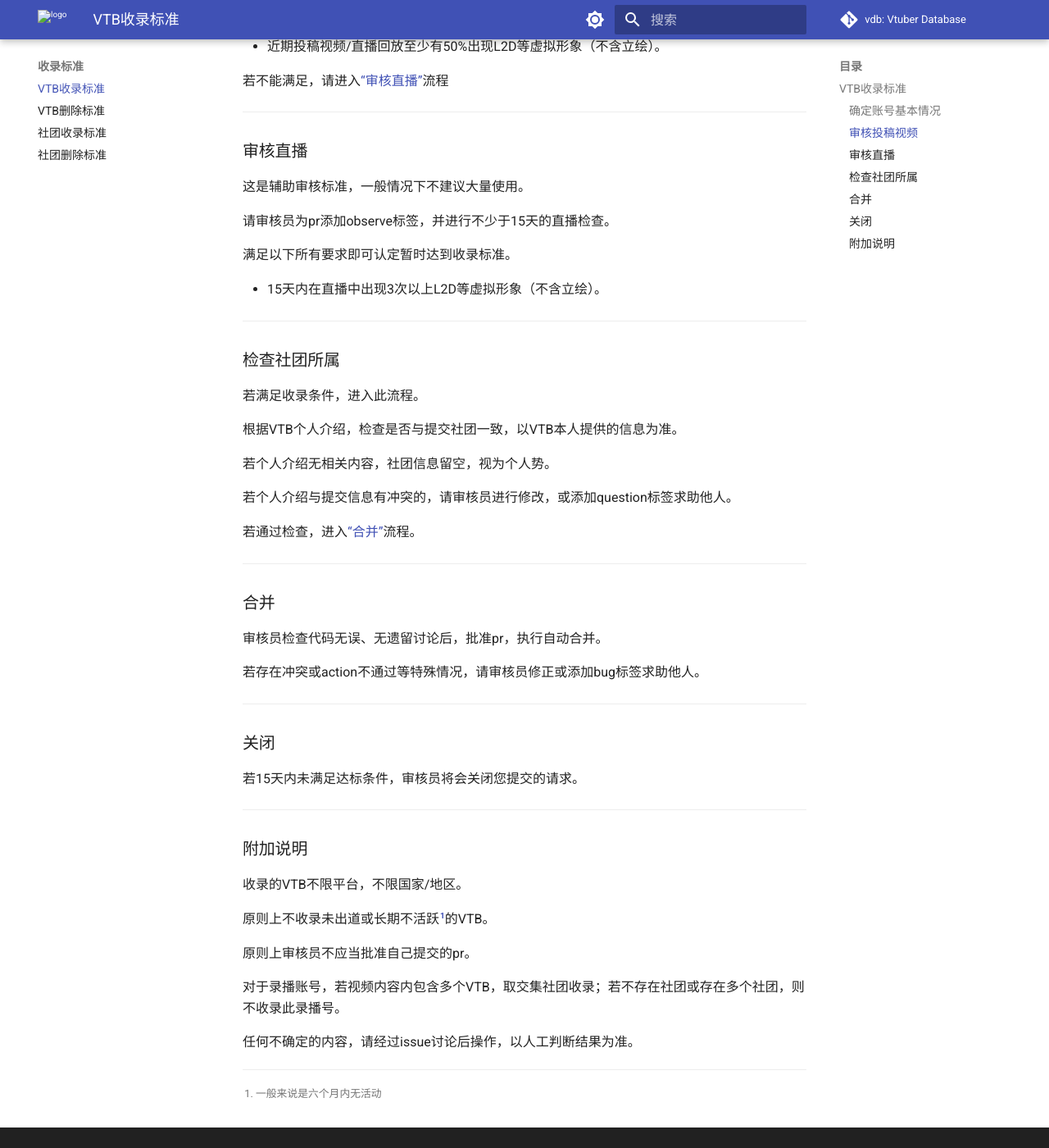
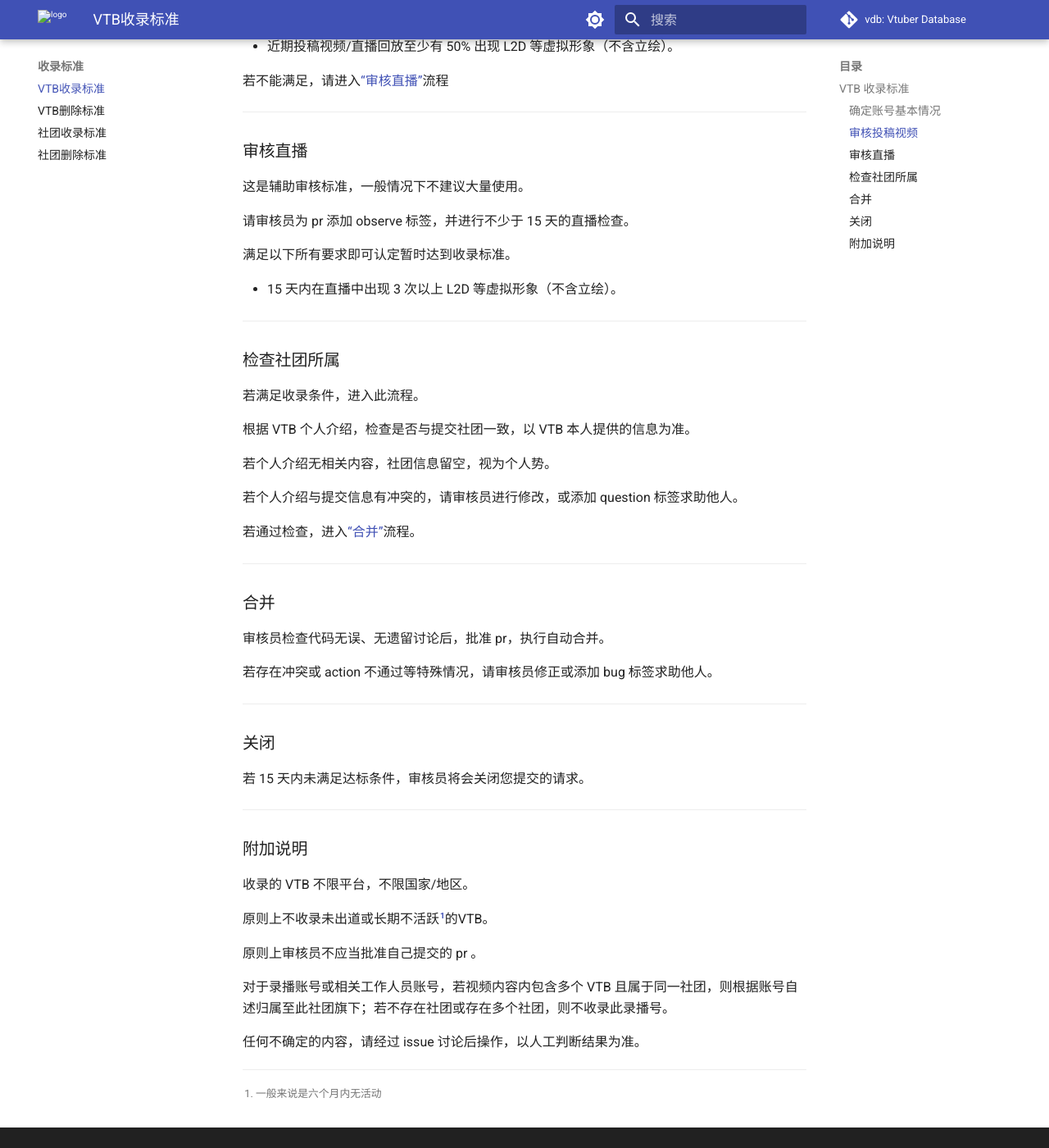
Before and after one commit to Radekyspec/docs.vtbs.top, an MkDocs documentation site: the page built from docs/basic/add-personal.md, in a window 1280 px wide and 1400 px high, scrolled down 765 px. Shown: the whole window at 82% size. Built offline with MkDocs 1.6.1 and Material for MkDocs 9.7.7, drawn with Linux system fonts in a browser that asks for light colours; comment, search, counter and statistics services are not loaded; some of the changed text lies outside the part shown.

Commit message:
Update add-personal.md

```diff
--- a/docs/basic/add-personal.md
+++ b/docs/basic/add-personal.md
@@ -18,7 +18,7 @@
 这是主要的审核标准，满足以下所有要求即可认定达到收录标准。
 
 - 近一个月在任何平台有活跃动态。
-- 近期投稿视频/直播回放至少有50%出现L2D等虚拟形象（不含立绘）。
+- 近期投稿视频/直播回放至少有 50% 出现 L2D 等虚拟形象（不含立绘）。
 
 若不能满足，请进入[“审核直播”](#_3)流程
 
@@ -28,11 +28,11 @@
 
 这是辅助审核标准，一般情况下不建议大量使用。
 
-请审核员为pr添加observe标签，并进行不少于15天的直播检查。
+请审核员为 pr 添加 observe 标签，并进行不少于 15 天的直播检查。
 
 满足以下所有要求即可认定暂时达到收录标准。
 
-- 15天内在直播中出现3次以上L2D等虚拟形象（不含立绘）。
+- 15 天内在直播中出现 3 次以上 L2D 等虚拟形象（不含立绘）。
 
 ---
 
@@ -40,11 +40,11 @@
 
 若满足收录条件，进入此流程。
 
-根据VTB个人介绍，检查是否与提交社团一致，以VTB本人提供的信息为准。
+根据 VTB 个人介绍，检查是否与提交社团一致，以 VTB 本人提供的信息为准。
 
 若个人介绍无相关内容，社团信息留空，视为个人势。
 
-若个人介绍与提交信息有冲突的，请审核员进行修改，或添加question标签求助他人。
+若个人介绍与提交信息有冲突的，请审核员进行修改，或添加 question 标签求助他人。
 
 若通过检查，进入[“合并”](#_5)流程。
 
@@ -52,27 +52,27 @@
 
 ### 合并
 
-审核员检查代码无误、无遗留讨论后，批准pr，执行自动合并。
+审核员检查代码无误、无遗留讨论后，批准 pr，执行自动合并。
 
-若存在冲突或action不通过等特殊情况，请审核员修正或添加bug标签求助他人。
+若存在冲突或 action 不通过等特殊情况，请审核员修正或添加 bug 标签求助他人。
 
 ---
 
 ### 关闭
 
-若15天内未满足达标条件，审核员将会关闭您提交的请求。
+若 15 天内未满足达标条件，审核员将会关闭您提交的请求。
 
 ---
 
 ### 附加说明
 
-收录的VTB不限平台，不限国家/地区。
+收录的 VTB 不限平台，不限国家/地区。
 
 原则上不收录未出道或长期不活跃[^1]的VTB。
 [^1]: 一般来说是六个月内无活动
 
-原则上审核员不应当批准自己提交的pr。
+原则上审核员不应当批准自己提交的 pr 。
 
-对于录播账号，若视频内容内包含多个VTB，取交集社团收录；若不存在社团或存在多个社团，则不收录此录播号。
+对于录播账号或相关工作人员账号，若视频内容内包含多个 VTB 且属于同一社团，则根据账号自述归属至此社团旗下；若不存在社团或存在多个社团，则不收录此录播号。
 
-任何不确定的内容，请经过issue讨论后操作，以人工判断结果为准。
+任何不确定的内容，请经过 issue 讨论后操作，以人工判断结果为准。
```
Also changed, not shown: other parts of docs/basic/add-personal.md (+3 -3 lines).
